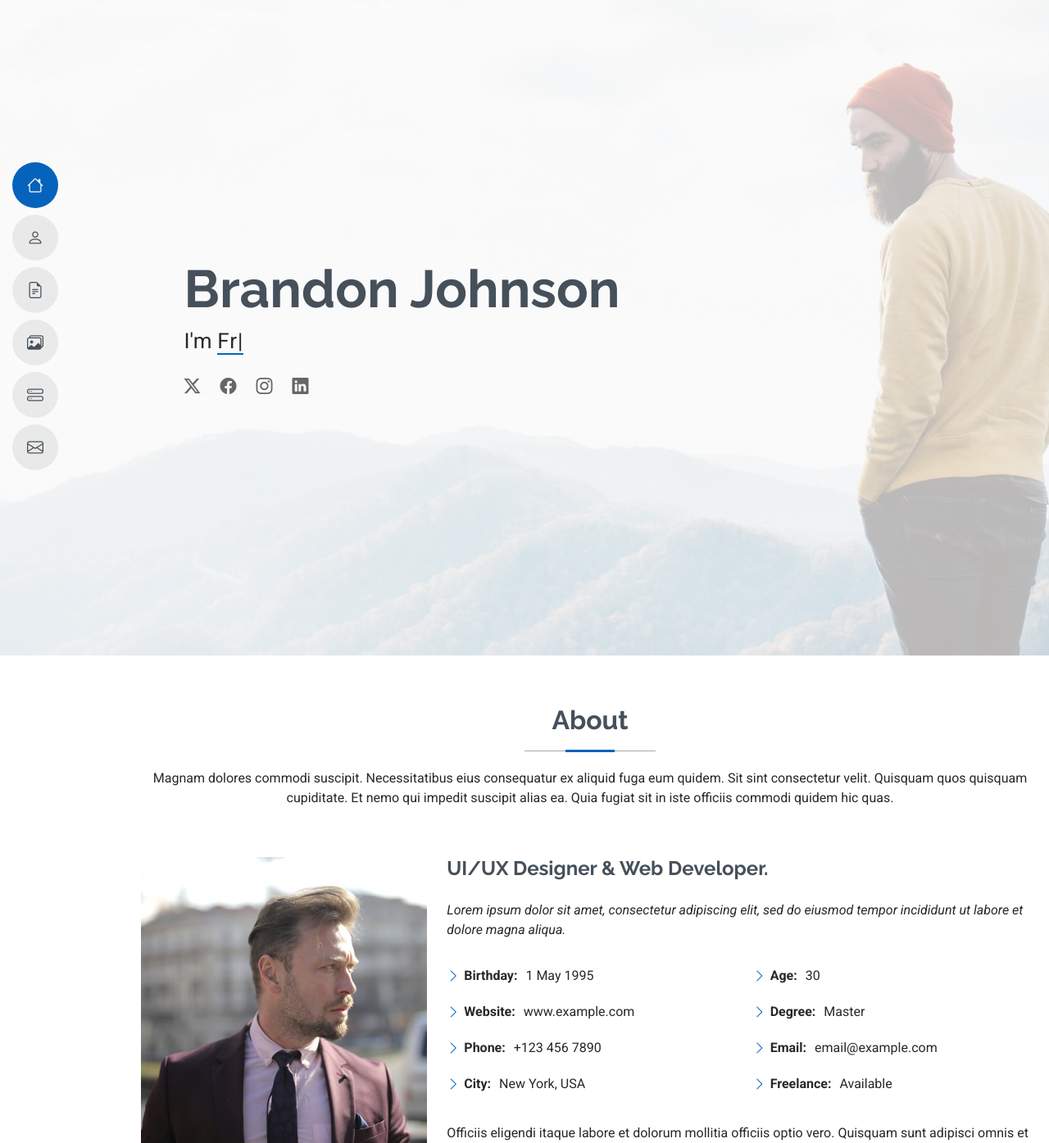
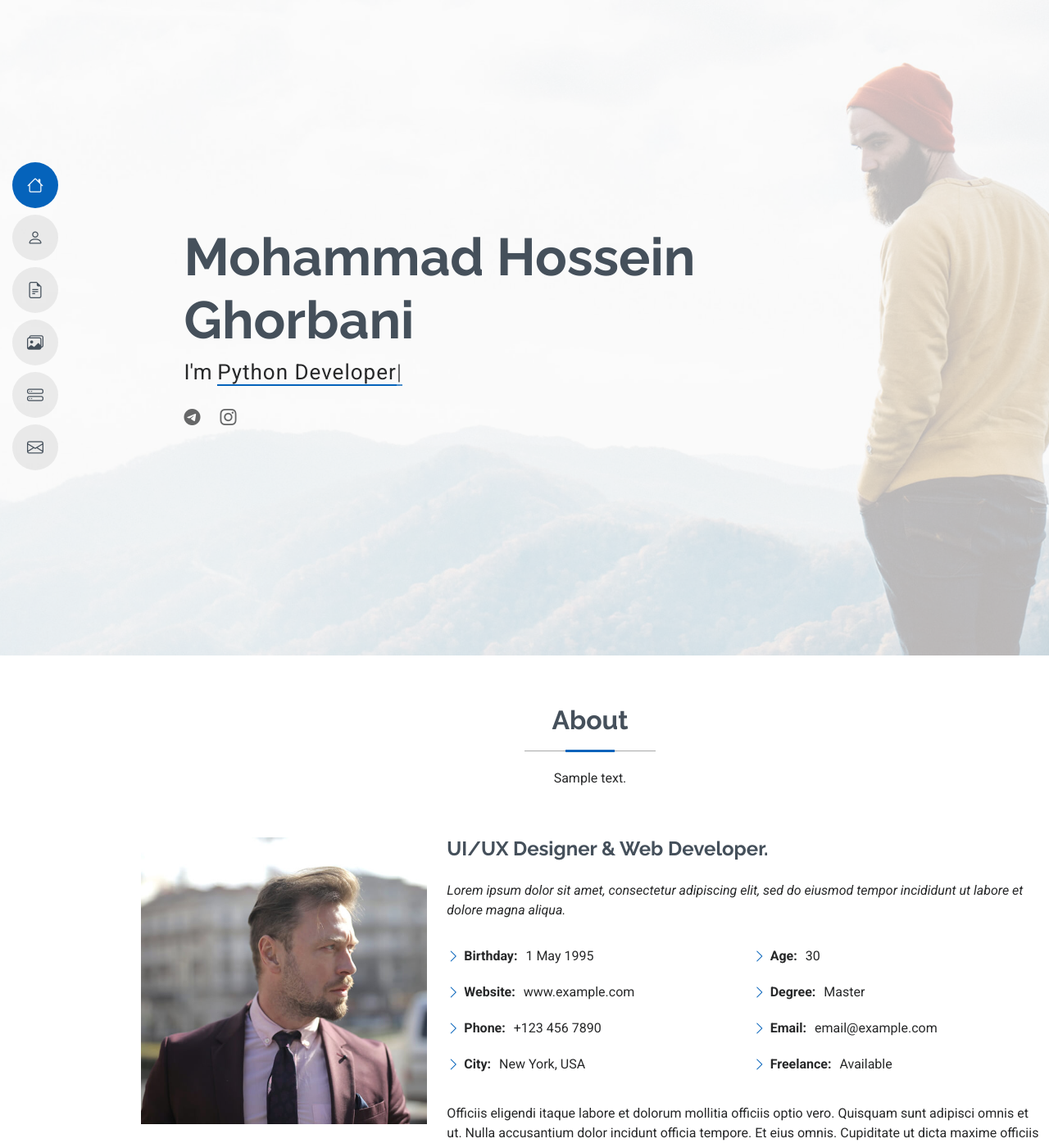
Before and after one commit to H03ein99/My-Resume, a Django app: page / in a window 1280 px wide. Shown: the top 1395 px of the page at 82% size. Run offline with Django 5.2, Linux system fonts and the light colour scheme; tables that the repository leaves empty hold one stand-in row (values such as "Sample post"); some libraries are stand-ins or nearby versions.

Commit message:
update views and template
redefined index view to pass arguements to template
added bio_text in about section in index

```diff
--- a/myresume/resume/views.py
+++ b/myresume/resume/views.py
@@ -1,5 +1,17 @@
 from django.shortcuts import render
-
+from resume.models import *
 # Create your views here.
 def index(request):
-    return render(request, 'index.html')
+    degrees = Education.objects.all()
+    skills = Skill.objects.all()
+    projects = Project.objects.all()
+    about = Bio.objects.all()[0]
+    languages = Language.objects.all()
+    context = {
+        'degrees' : degrees,
+        'skills' : skills,
+        'projects' : projects,
+        'about' : about,
+        'languages' : languages,
+    }
+    return render(request, 'index.html', context)
--- a/myresume/templates/index.html
+++ b/myresume/templates/index.html
@@ -66,13 +66,13 @@
       <div class="container" data-aos="zoom-out">
         <div class="row justify-content-center">
           <div class="col-lg-9">
-            <h2>Brandon Johnson</h2>
-            <p>I'm <span class="typed" data-typed-items="Designer, Developer, Freelancer, Photographer">Designer</span><span class="typed-cursor typed-cursor--blink" aria-hidden="true"></span></p>
+            <h2>Mohammad Hossein Ghorbani</h2>
+            <p>I'm <span class="typed" data-typed-items="Django Developer, Python Developer, Java Developer, C++ Developer, Freelancer">Django Developer</span><span class="typed-cursor typed-cursor--blink" aria-hidden="true"></span></p>
             <div class="social-links">
-              <a href="#"><i class="bi bi-twitter-x"></i></a>
-              <a href="#"><i class="bi bi-facebook"></i></a>
-              <a href="#"><i class="bi bi-instagram"></i></a>
-              <a href="#"><i class="bi bi-linkedin"></i></a>
+
+              <a href="https://t.me/h03ein_99"><i class="bi bi-telegram"></i></a>
+              <a href="https://www.instagram.com/h03ein99"><i class="bi bi-instagram"></i></a>
+
             </div>
           </div>
         </div>
@@ -86,7 +86,7 @@
       <!-- Section Title -->
       <div class="container section-title" data-aos="fade-up">
         <h2>About</h2>
-        <p>Magnam dolores commodi suscipit. Necessitatibus eius consequatur ex aliquid fuga eum quidem. Sit sint consectetur velit. Quisquam quos quisquam cupiditate. Et nemo qui impedit suscipit alias ea. Quia fugiat sit in iste officiis commodi quidem hic quas.</p>
+        <p>{{about.bio_text}}</p>
       </div><!-- End Section Title -->
 
       <div class="container" data-aos="fade-up" data-aos-delay="100">
```
